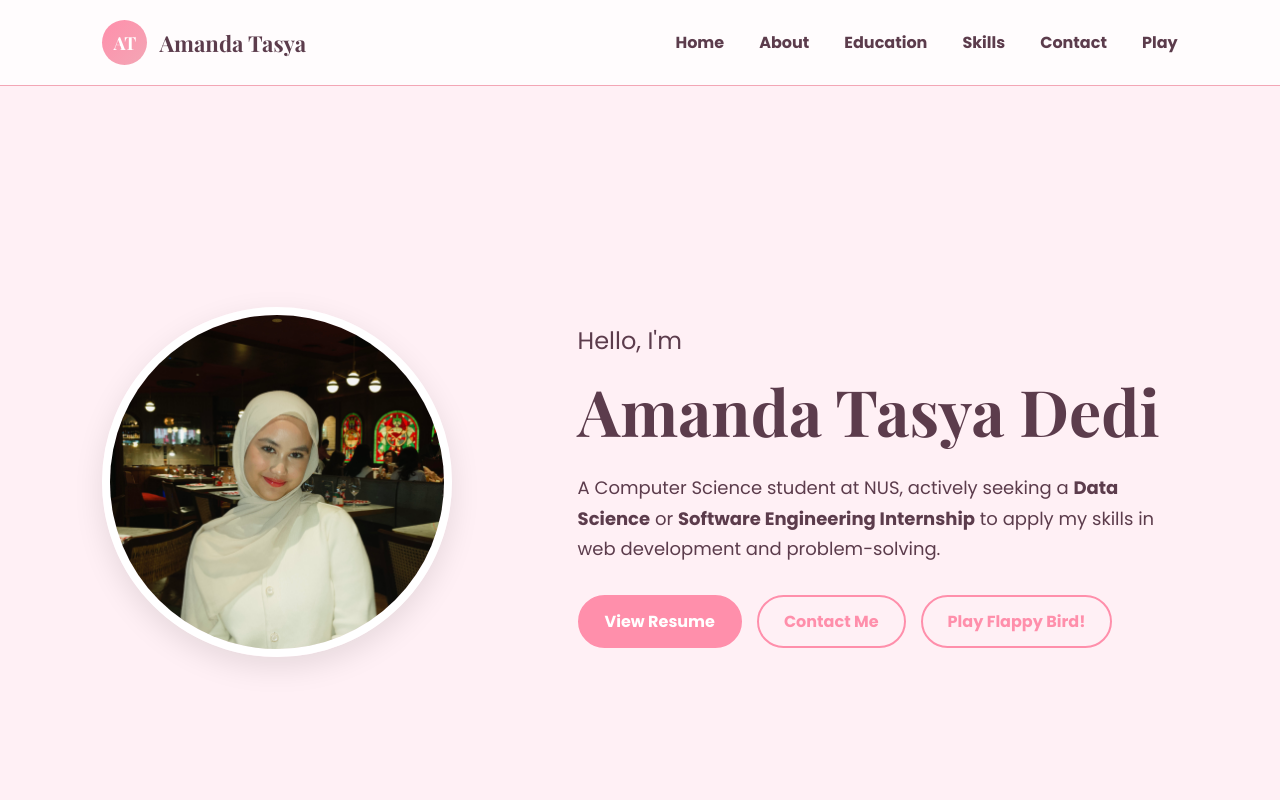
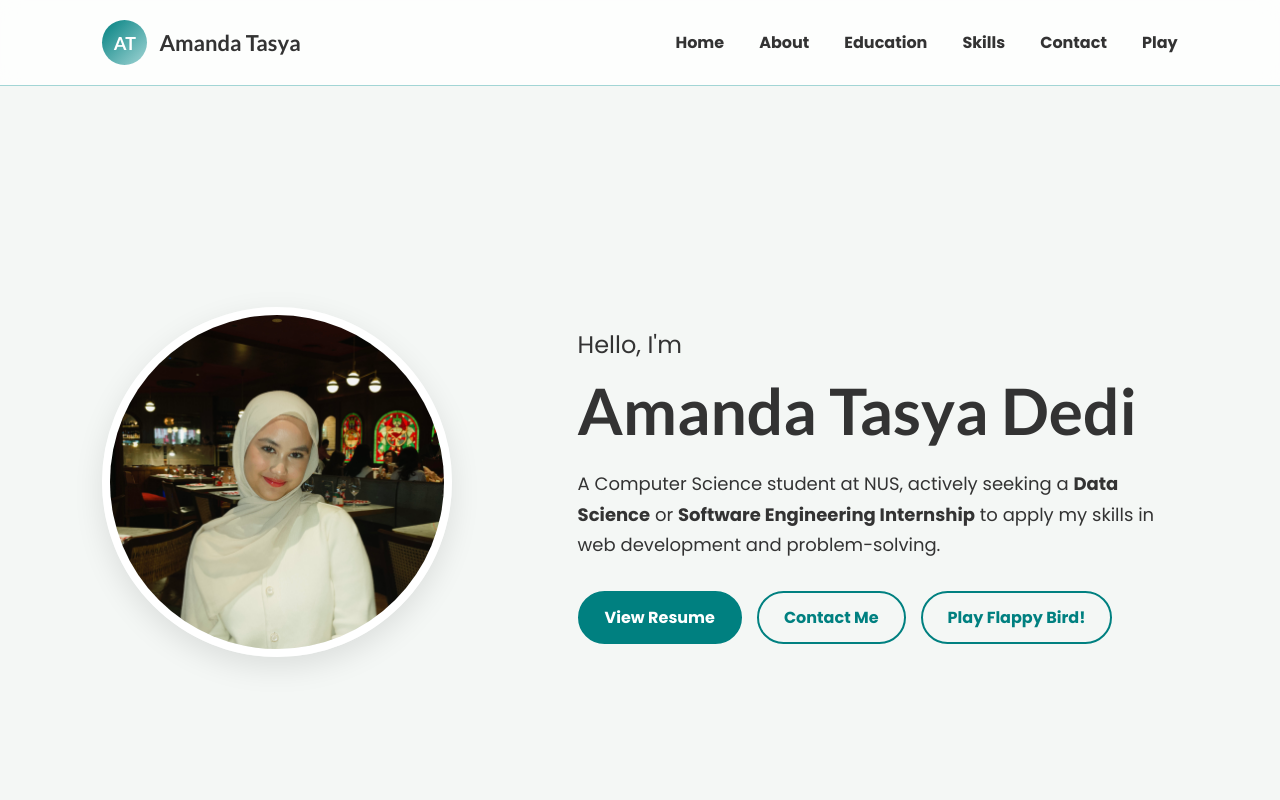
Before and after one commit to amndatasyaa/amndatasyaa.github.io, a Next.js app: page / in a window 1280 px wide. Shown: the top 800 px of the page. Built offline with nearby package versions, Linux system fonts and the light colour scheme.

Commit message:
refactor: update color scheme and fonts

```diff
--- a/app/globals.css
+++ b/app/globals.css
@@ -1,13 +1,12 @@
 @import url('https://fonts.googleapis.com/css2?family=Playfair+Display:wght@700&family=Lato:wght@400;700&display=swap');
 
 :root {
-  --bg-color: #fff0f5;
-  --text-color: #5c3c4c;
-  --primary-color: #ff8fab;
-  --secondary-color: #f3a6b5;
-  --accent-color: #ffd700;
+  --bg-color: #f4f7f5;
+  --text-color: #333333;
+  --primary-color: #008080;
+  --secondary-color: #a2d5d5;
   --white: #ffffff;
-  --heading-font: 'Playfair Display', serif;
+  --heading-font: 'Lato', sans-serif;
   --body-font: 'Lato', sans-serif;
 }
 
@@ -495,7 +494,7 @@ h2::after {
 .rain-drop {
   position: absolute;
   font-family: 'Courier New', Courier, monospace;
-  color: #0f0;
+  color: var(--primary-color);
   font-size: 20px;
   animation: fall linear infinite;
 }
```
